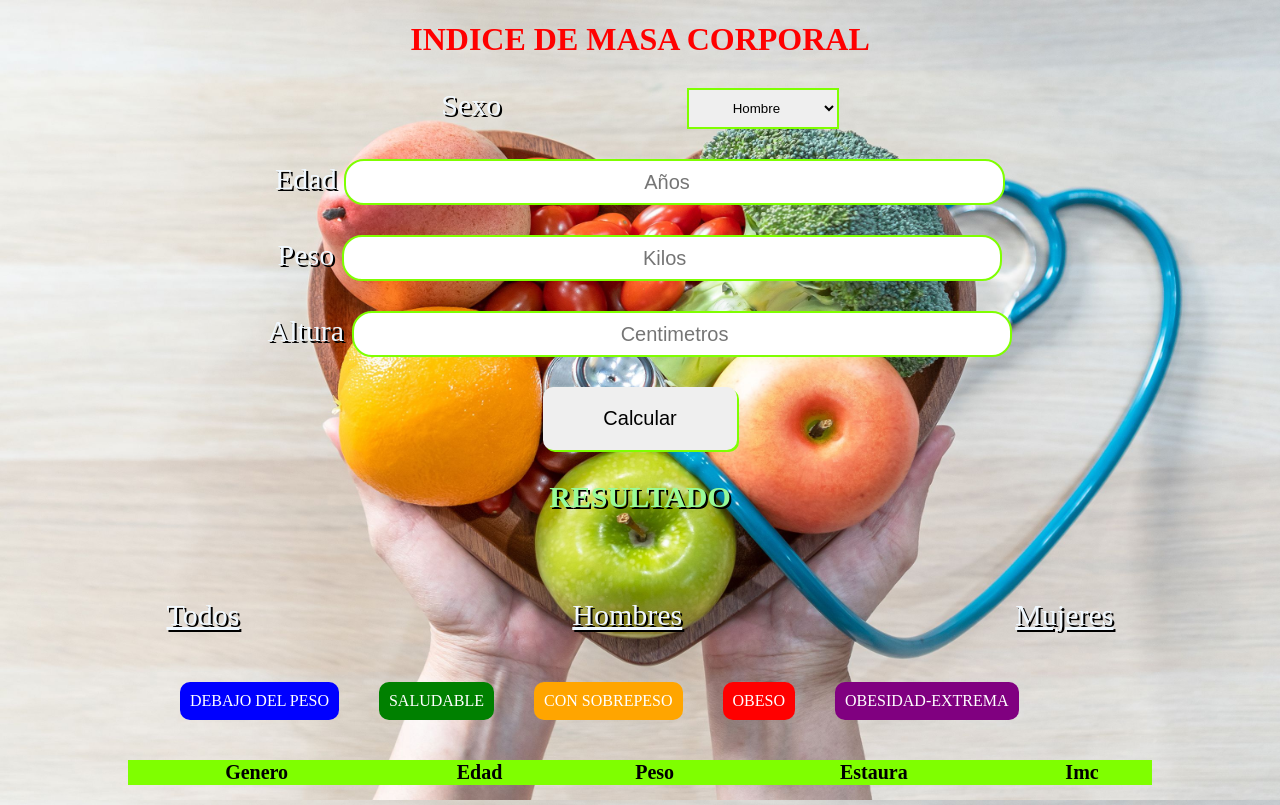
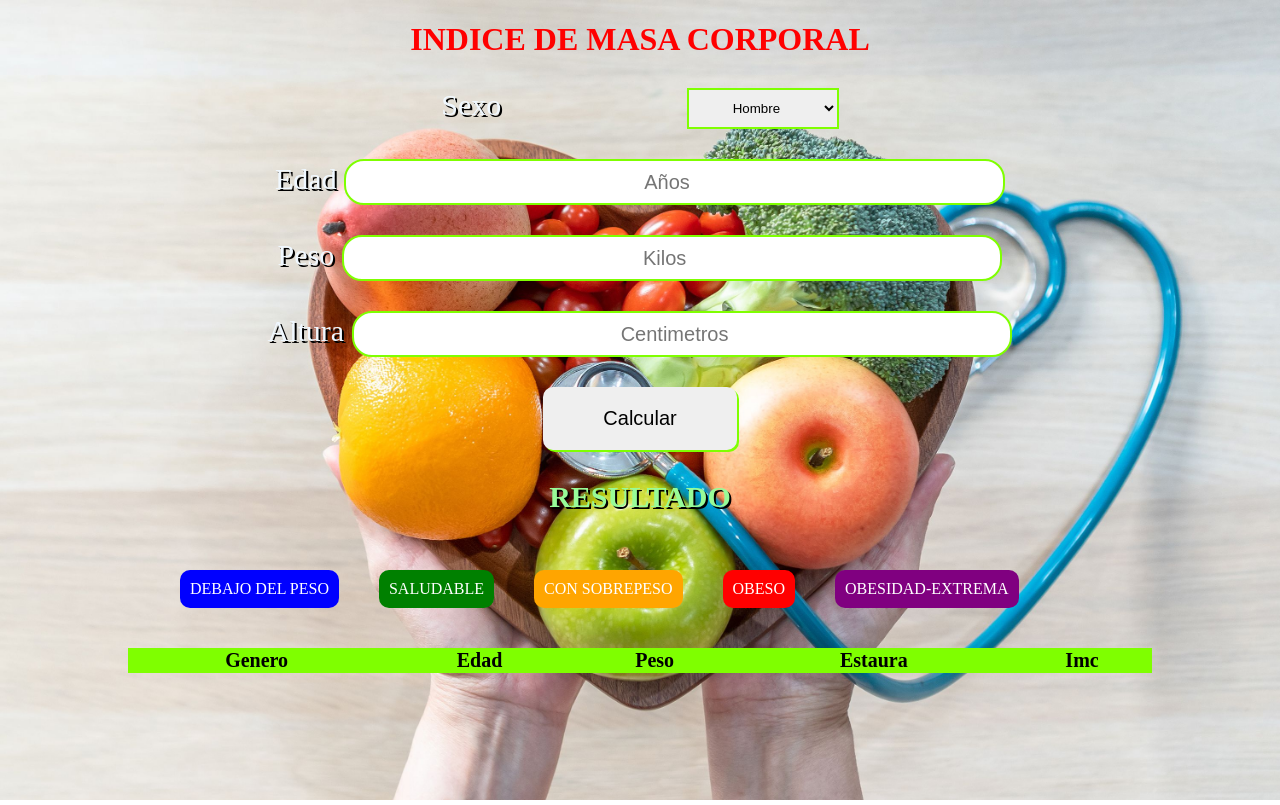
Before and after one commit to Edwin3002/Edwin3002.github.io, a plain HTML site: page reto-pesoCorporal/index.html in a window 1280 px wide. Drawn offline with Linux system fonts and the light colour scheme; no server answers.

Commit message:
Update index.html

```diff
--- a/reto-pesoCorporal/index.html
+++ b/reto-pesoCorporal/index.html
@@ -49,8 +49,8 @@
         resultado
     </div>
     <!-- nav categorias -->
-    <br><br><br>
-    <ul class="navList">
+    <br><br>
+<!--     <ul class="navList">
         <li class="nav-item ">
             <a class="nav" onclick="pintarVideos()" aria-current="page" href="#">Todos</a>
         </li>
@@ -60,7 +60,7 @@
         <li class="nav-item">
             <a class="nav" href="#" onclick="pintarGen('mujer')">Mujeres</a>
         </li>
-    </ul>
+    </ul> -->
     <div class="colores">
         <span style="background-color: blue;">Debajo del peso</span>
         <span style="background-color: green;">Saludable</span>
```
